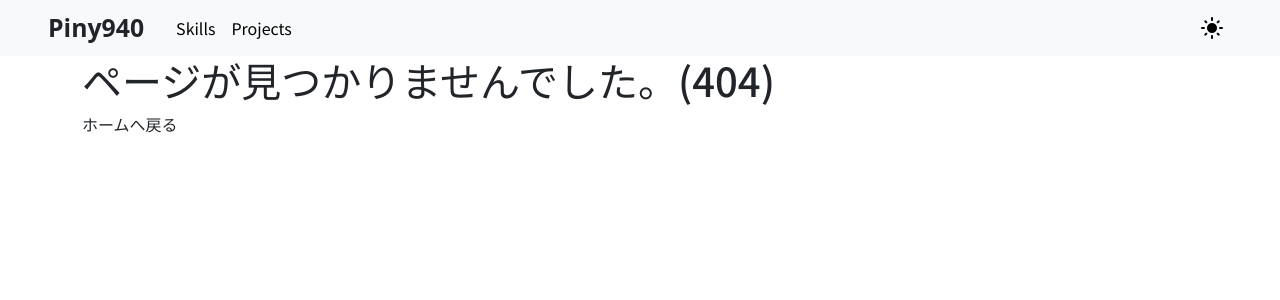
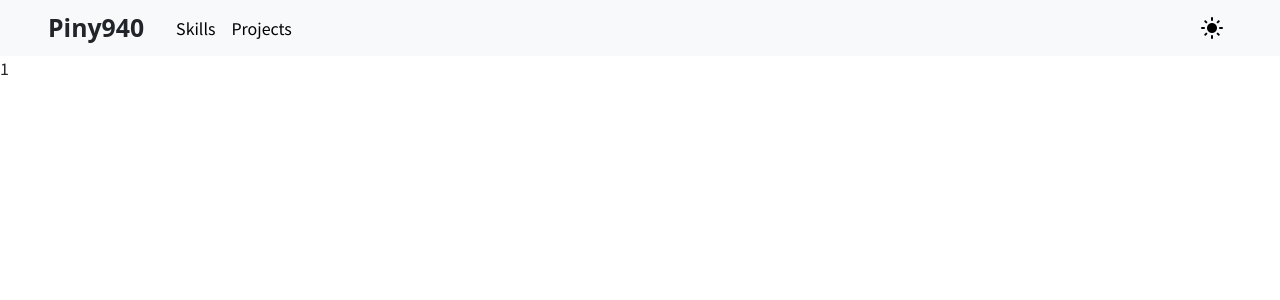
Before and after one commit to piny940/portfolio, a Next.js app: page /projects/1 in a window 1280 px wide. Before the commit this address had no page. Shown: the top 300 px of the page. Built offline with nearby package versions, Linux system fonts and the light colour scheme.

Commit message:
詳細ページへのリンクを貼る

```diff
--- /dev/null
+++ b/src/pages/projects/[title].tsx
@@ -0,0 +1,9 @@
+import { useRouter } from 'next/router'
+
+const Project: React.FC = () => {
+  const router = useRouter()
+  const title = router.query.title
+  return <div className="">{title}</div>
+}
+
+export default Project
```
Also changed, not shown: src/components/Portfolio/ProjectItem.tsx (+3 -11 lines).
